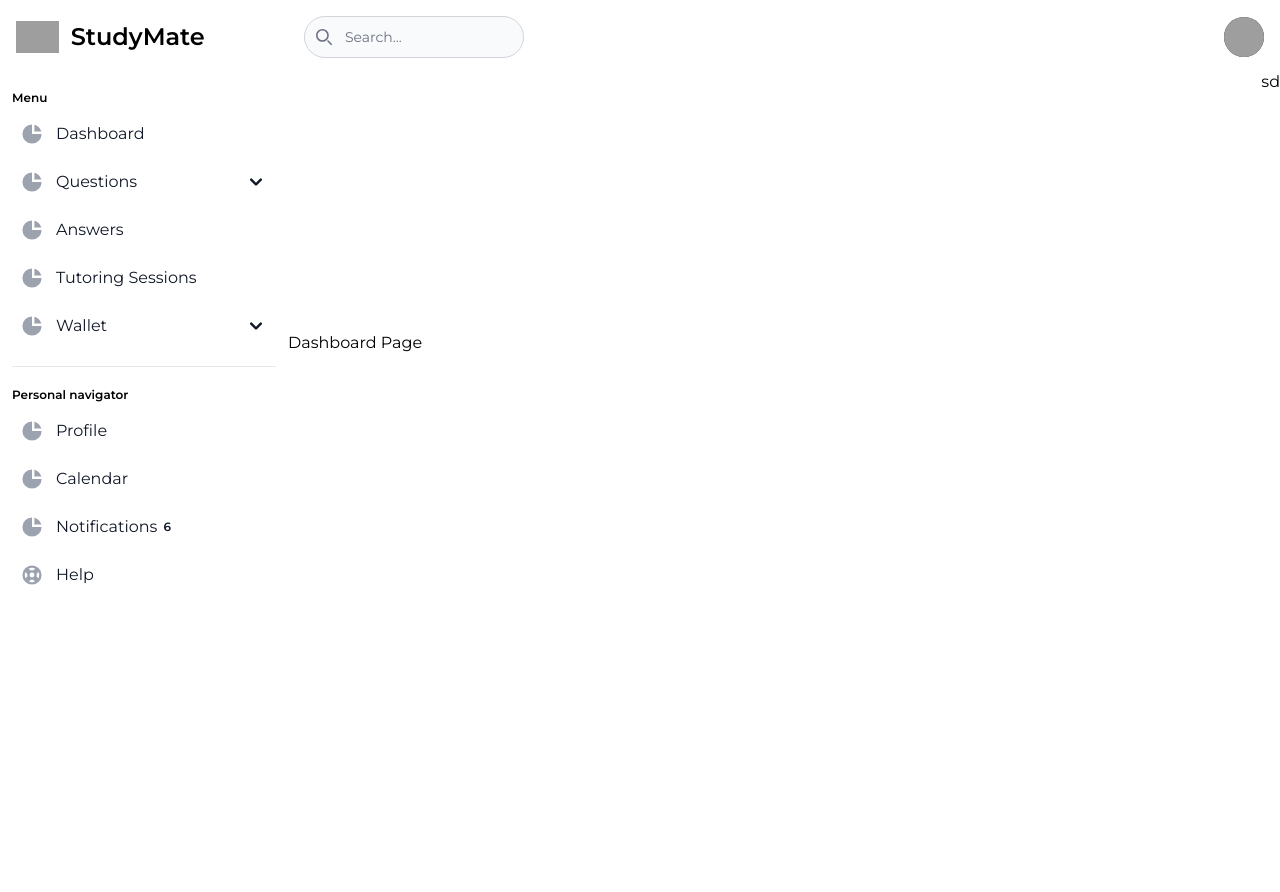
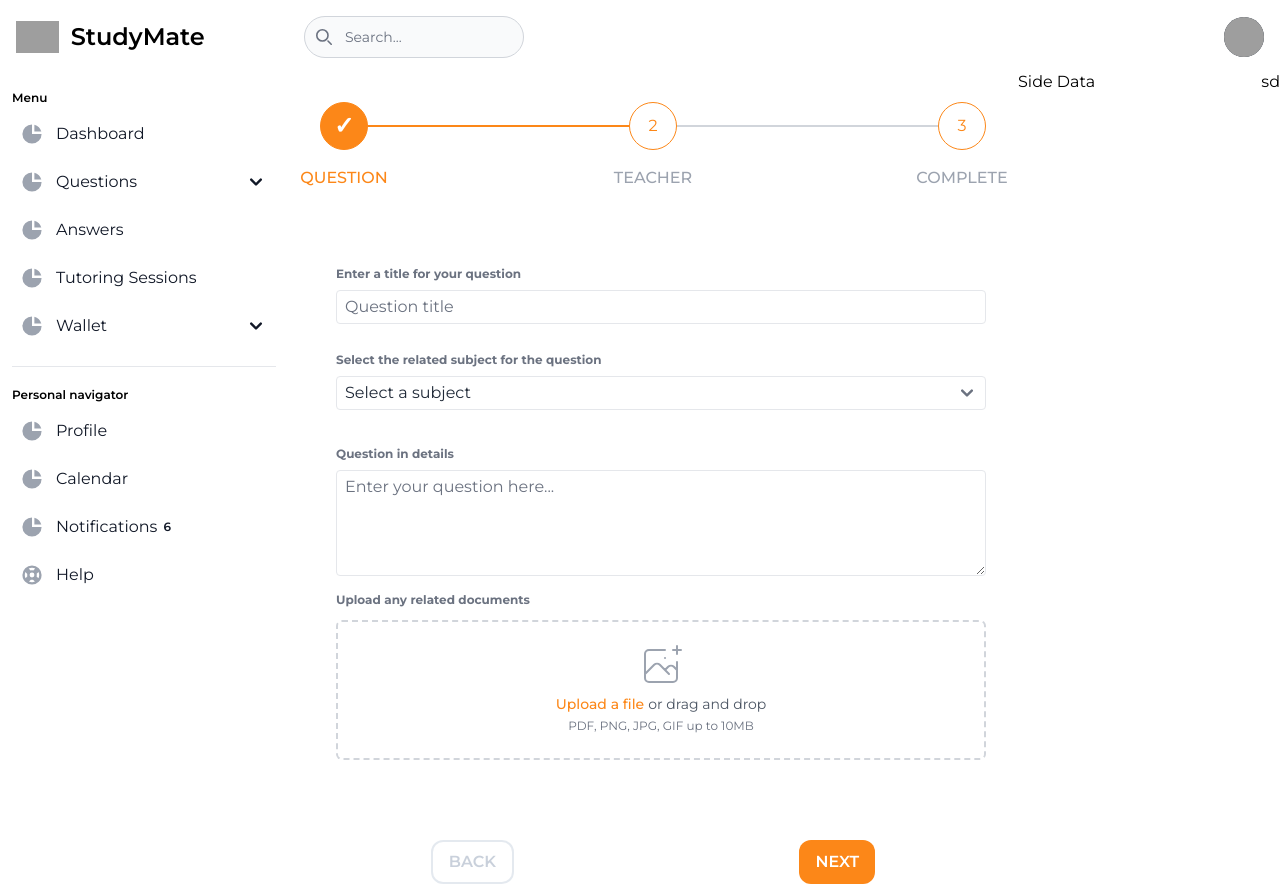
Before and after one commit to kodecosmo/mSpace23, a Next.js app: page /dashboard in a window 1280 px wide. Before the commit the page ends 800 px from the top, so only its background shows below. Built offline with nearby package versions, Linux system fonts and the light colour scheme; grey boxes are pictures that could not be loaded.

Commit message:
add changes

```diff
--- a/src/pages/dashboard/index.jsx
+++ b/src/pages/dashboard/index.jsx
@@ -1,12 +1,22 @@
 import Header from '@/components/molecules/HeaderMolecule'
 import NavbarMolecule from '@/components/molecules/NavbarMolecule'
 import SideNavbarMolecule from '@/components/molecules/SideNavbarMolecule'
+import Stepper from "@/components/molecules/Stepper";
+import StepperControl from "@/components/molecules/StepperControl";
 
 import { useState, useEffect } from 'react';
+import { StepperContext } from "../../context/StepperContext";
+
+import Question from "../../components/molecules/steps/Question";
+import Teacher from "../../components/molecules/steps/Teacher";
+import Final from "../../components/molecules/steps/Final";
 
 export default function Dashboard() {
 
   const [windowHeight, setWindowHeight] = useState(0);
+  const [currentStep, setCurrentStep] = useState(1);
+  const [userData, setUserData] = useState("");
+  const [finalData, setFinalData] = useState([]);
 
   useEffect(() => {
 
@@ -23,6 +33,28 @@ export default function Dashboard() {
     };
   });
 
+  const steps = ["Question", "Teacher", "Complete"];
+
+  const displayStep = (step) => {
+    switch (step) {
+      case 1:
+        return <Question />;
+      case 2:
+        return <Teacher />;
+      case 3:
+        return <Final />;
+      default:
+    }
+  };
+
+  const handleClick = (direction) => {
+    let newStep = currentStep;
+
+    direction === "next" ? newStep++ : newStep--;
+    // check steps are withing bounds
+    newStep > 0 && newStep <= steps.length && setCurrentStep(newStep);
+  };
+
   return (
     <>
 
@@ -38,7 +70,43 @@ export default function Dashboard() {
 
           <div className="container">
 
-            Dashboard Page
+            <div className="grid grid-cols-4">
+
+              <div className="flex flex-col justify-center mt-4 pb-2 col-span-4  lg:col-span-3">
+                {/* Stepper */}
+                <div className="container mt-5 horizontal">
+                  <Stepper steps={steps} currentStep={currentStep} />
+
+                  {/* Display Component */}
+                  <div className="my-10 p-10">
+                    <StepperContext.Provider
+                      value={{
+                        userData,
+                        setUserData,
+                        finalData,
+                        setFinalData,
+                      }}
+                    >
+                      {displayStep(currentStep)}
+                    </StepperContext.Provider>
+                  </div>
+                </div>
+
+                {/* Navigation */}
+                {currentStep !== steps.length && (
+                  <StepperControl
+                    handleClick={handleClick}
+                    currentStep={currentStep}
+                    step={steps}
+                  />
+                )}
+              </div>
+
+              <div className="col-span-4  lg:col-span-1">
+                Side Data
+              </div>
+
+            </div>
 
           </div>
 sd
--- a/src/pages/forum/index.jsx
+++ /dev/null
@@ -1,3 +0,0 @@
-export default function Forum() {
-    return <div>Forum</div>
-}
```
Also changed, not shown: 1 other file (tests, documents, lock files or other folders).
